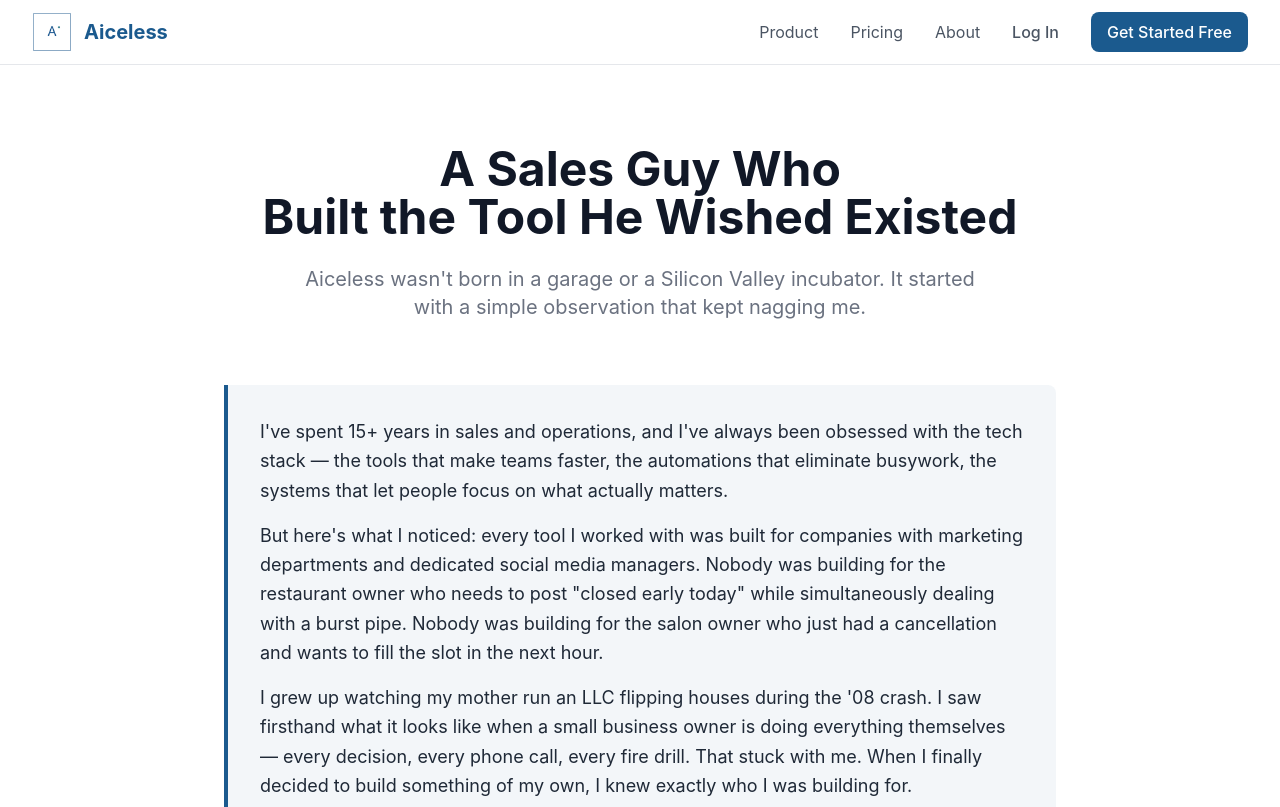
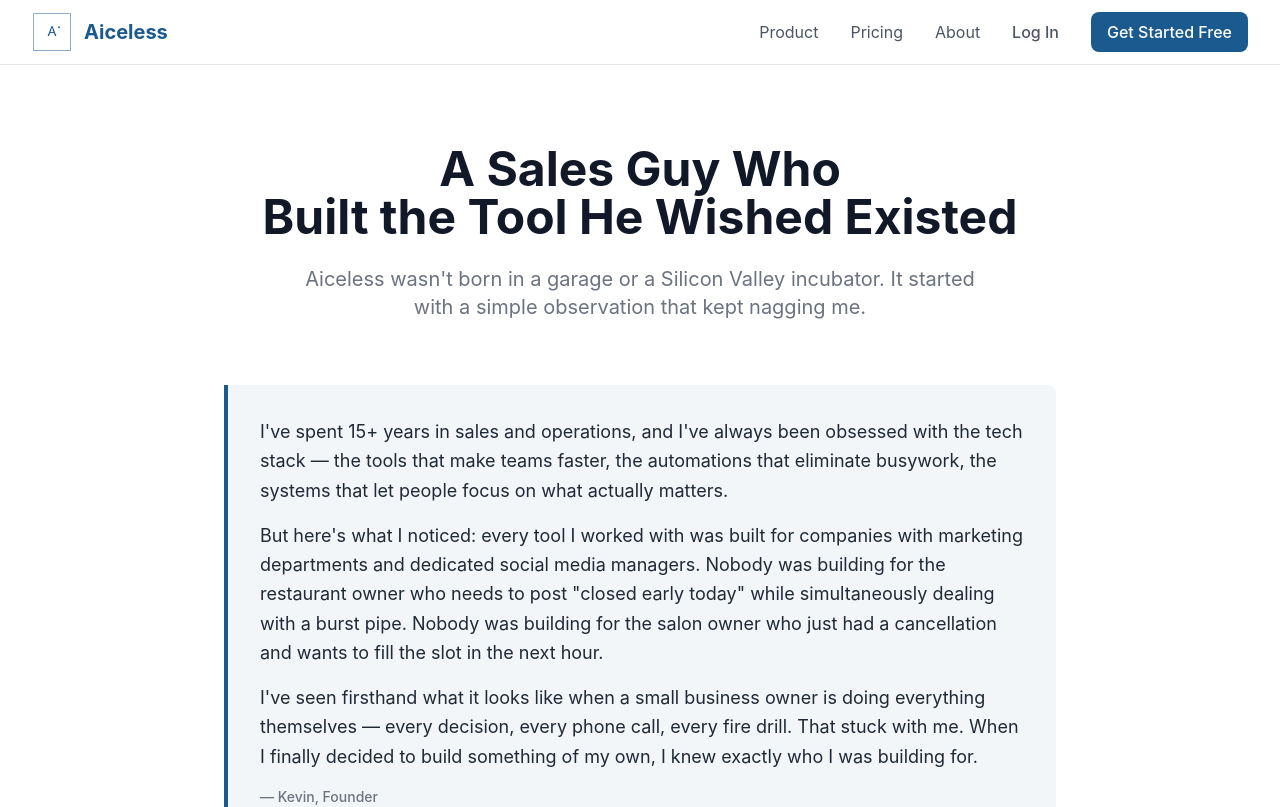
Before and after one commit to kevinaiceless-cpu/aiceless-marketing, a Next.js app: page /about in a window 1280 px wide. Shown: the top 807 px of the page. Built offline with nearby package versions, Linux system fonts and the light colour scheme.

Commit message:
small tweak to about page

```diff
--- a/app/about/page.tsx
+++ b/app/about/page.tsx
@@ -20,7 +20,7 @@
               But here&apos;s what I noticed: every tool I worked with was built for companies with marketing departments and dedicated social media managers. Nobody was building for the restaurant owner who needs to post &quot;closed early today&quot; while simultaneously dealing with a burst pipe. Nobody was building for the salon owner who just had a cancellation and wants to fill the slot in the next hour.
             </p>
             <p className="text-lg text-gray-800 leading-relaxed">
-              I grew up watching my mother run an LLC flipping houses during the &apos;08 crash. I saw firsthand what it looks like when a small business owner is doing everything themselves &mdash; every decision, every phone call, every fire drill. That stuck with me. When I finally decided to build something of my own, I knew exactly who I was building for.
+             I've seen firsthand what it looks like when a small business owner is doing everything themselves &mdash; every decision, every phone call, every fire drill. That stuck with me. When I finally decided to build something of my own, I knew exactly who I was building for.
             </p>
             <p className="text-sm text-gray-500 mt-4 font-medium">&mdash; Kevin, Founder</p>
           </div>
```
